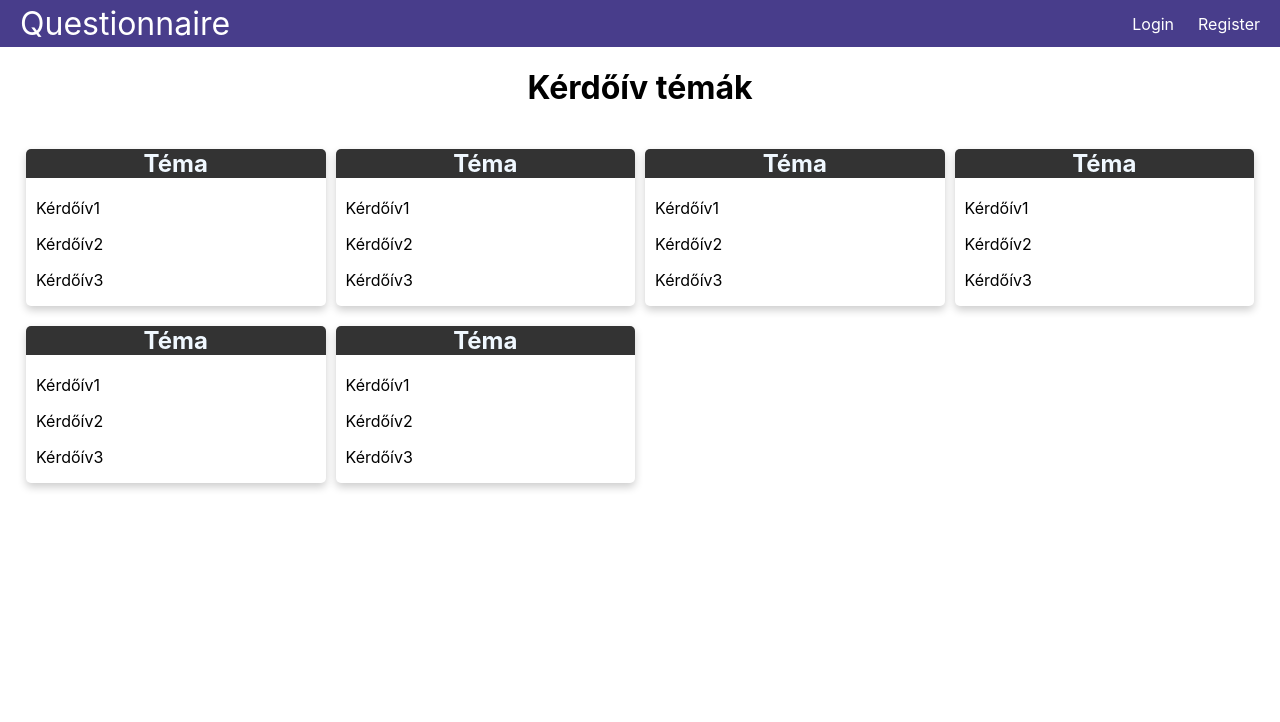
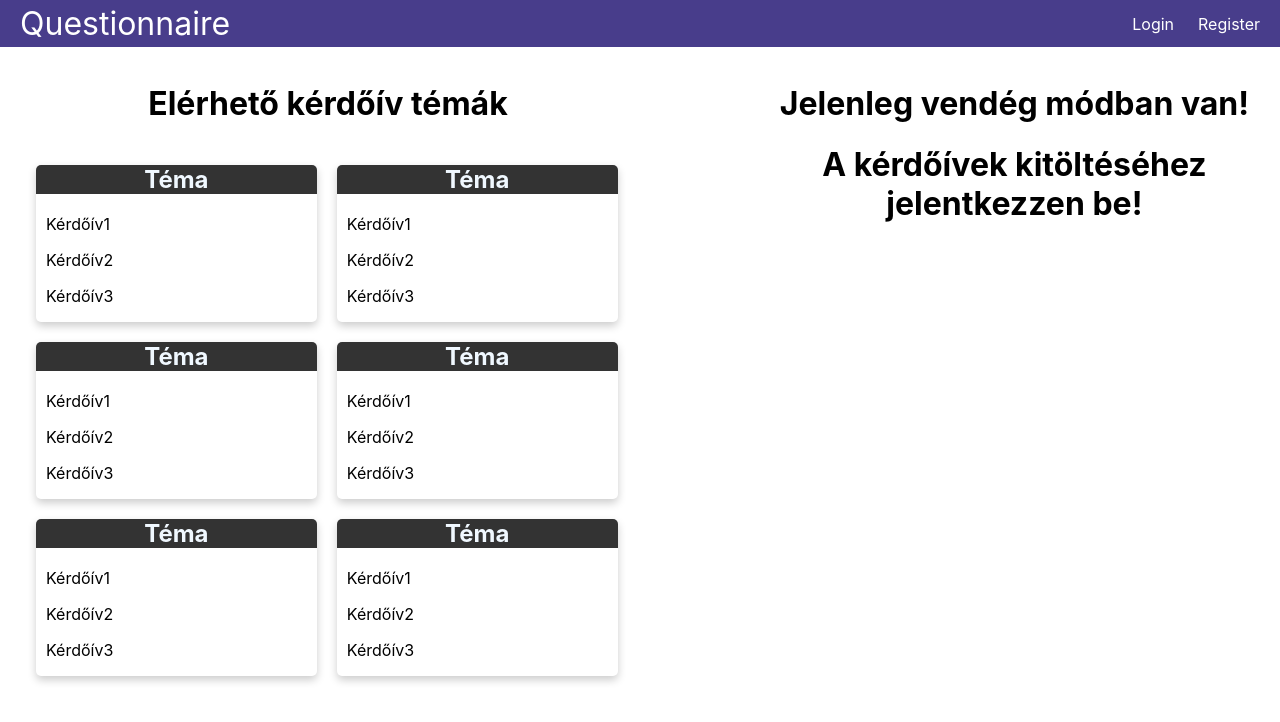
Before and after one commit to JaniITmer/Nagy-Projektmunka, a React (Create React App) app in the folder questionnaire/: page / in a window 1280 px wide. Shown: the top 722 px of the page. Built offline with nearby package versions, Linux system fonts and the light colour scheme.

Commit message:
Főoldal elemek elrendezése

```diff
--- a/questionnaire/src/pages/Home.css
+++ b/questionnaire/src/pages/Home.css
@@ -1,10 +1,10 @@
 .card {
     float: left;
-    margin-left: 10px;
+    margin-left: 20px;
     margin-top: 20px;
     box-shadow: 0 4px 8px 0 rgba(0,0,0,0.2);
     transition: 0.3s;
-    width: 24%;
+    width: 45%;
     border-radius: 5px;
 }
 
@@ -17,10 +17,21 @@
 }
 
 .card:hover {
-    box-shadow: 0 8px 16px 0 rgba(0,0,0,0.2);
+    box-shadow: 0 8px 20px 0 rgba(0,0,0,0.2);
 }
 
 .card-content {
     padding-left: 10px;
     text-align: left;
 }
+
+.topics{
+    text-align: center;
+    float:left;
+    width: 50%;
+    margin-bottom: 20px;
+}
+.main-page-info {
+    width: 40%;
+    float:right;
+}
--- a/questionnaire/src/pages/Home.js
+++ b/questionnaire/src/pages/Home.js
@@ -2,8 +2,9 @@ import './Home.css';
 
 export default function Home() {
     return (
-      <div className="topics">
-        <h1>Kérdőív témák</h1>
+      <div class="main-page">
+        <div className="topics">
+        <h1>Elérhető kérdőív témák</h1>
 
         <div className="card">
             <h2>Téma</h2>
@@ -56,6 +57,11 @@ export default function Home() {
 
 
 
+        </div>
+        <div class="main-page-info">
+            <h1>Jelenleg vendég módban van!</h1>
+            <h1>A kérdőívek kitöltéséhez jelentkezzen be!</h1>
+        </div>
       </div>
     )
   }
```
